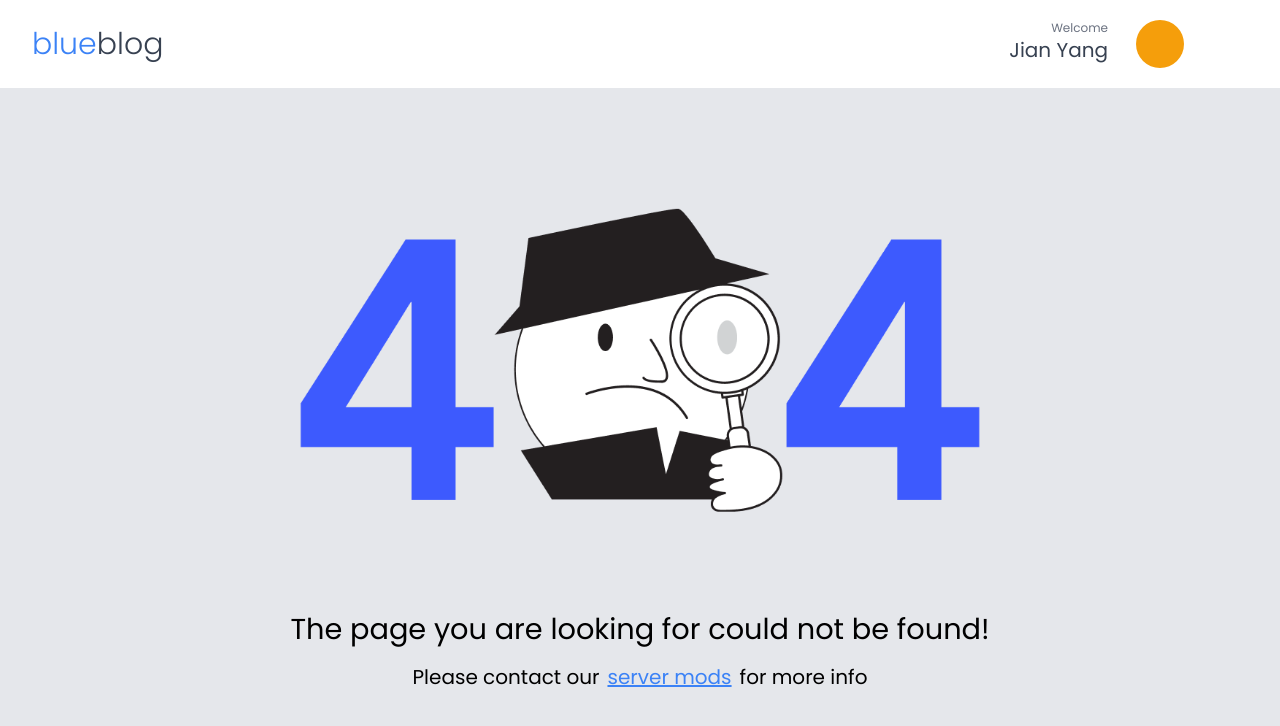
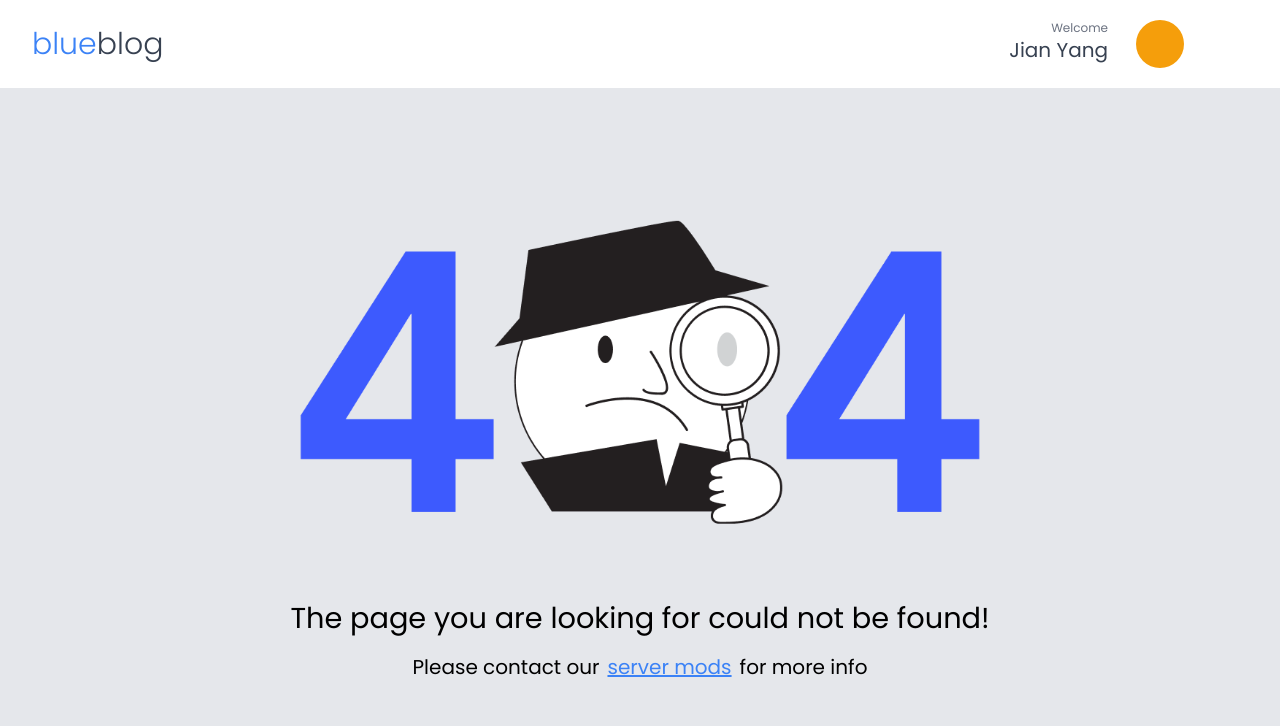
Before and after one commit to KrishnaDhingra/not-found-page, a React (Create React App) app: page / in a window 1280 px wide. Shown: the top 726 px of the page. Built offline with nearby package versions, Linux system fonts and the light colour scheme.

Commit message:
Making some more adjustments

```diff
--- a/src/index.css
+++ b/src/index.css
@@ -12,7 +12,7 @@ body {
   font-size: 16rem;
 }
 .not-found-text{
-  margin-top: -7.3rem;
+  margin-top: -8.2rem;
   font-size: 1.8rem;
 }
 .inner-container{
@@ -20,5 +20,4 @@ body {
 }
 .not-found-image{
   transform: scale(0.73);
-  margin-top: -1rem;
 }
```
